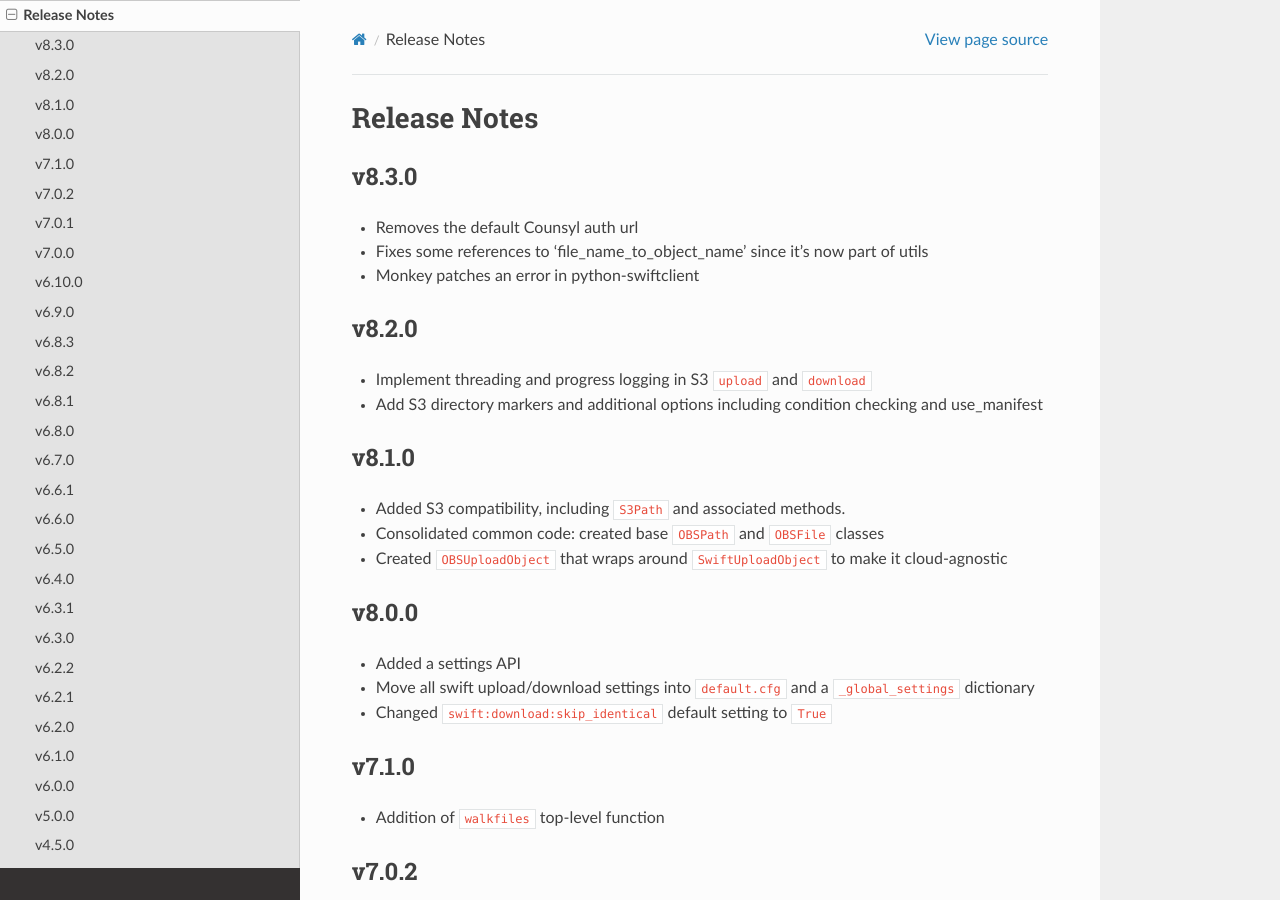
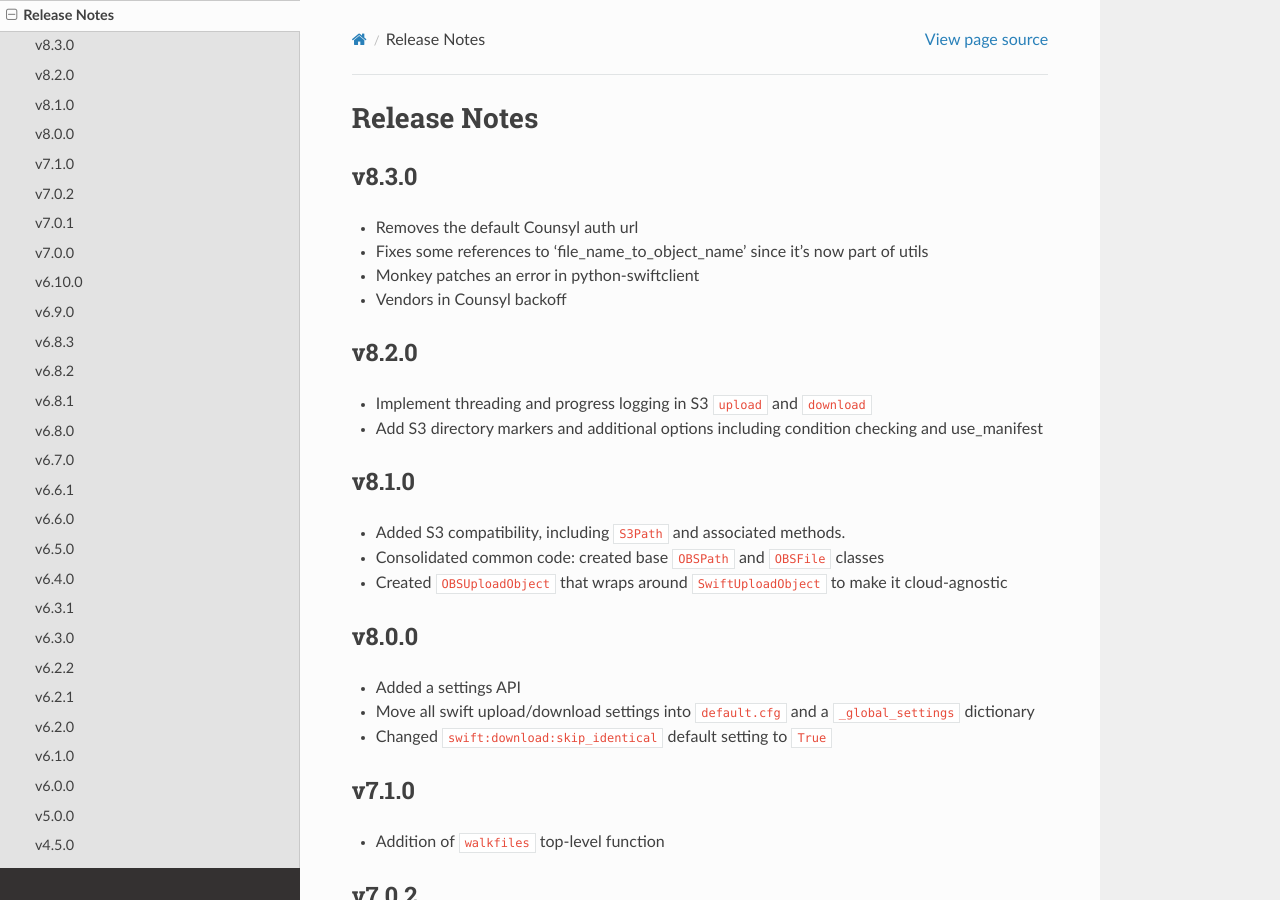
Before and after one commit to counsyl/stor, a Sphinx documentation site: the page built from docs/release_notes.rst, in a window 1280 px wide and 900 px high. Built offline with Sphinx 7.4.7 and the Read the Docs theme 2.0.0, drawn with Linux system fonts in a browser that asks for light colours; the version number could not be read and is left out.

Commit message:
more updates to release notes

```diff
--- a/docs/release_notes.rst
+++ b/docs/release_notes.rst
@@ -7,6 +7,7 @@ v8.3.0
 * Removes the default Counsyl auth url
 * Fixes some references to 'file_name_to_object_name' since it's now part of utils
 * Monkey patches an error in python-swiftclient
+* Vendors in Counsyl backoff
 
 v8.2.0
 ------
```
